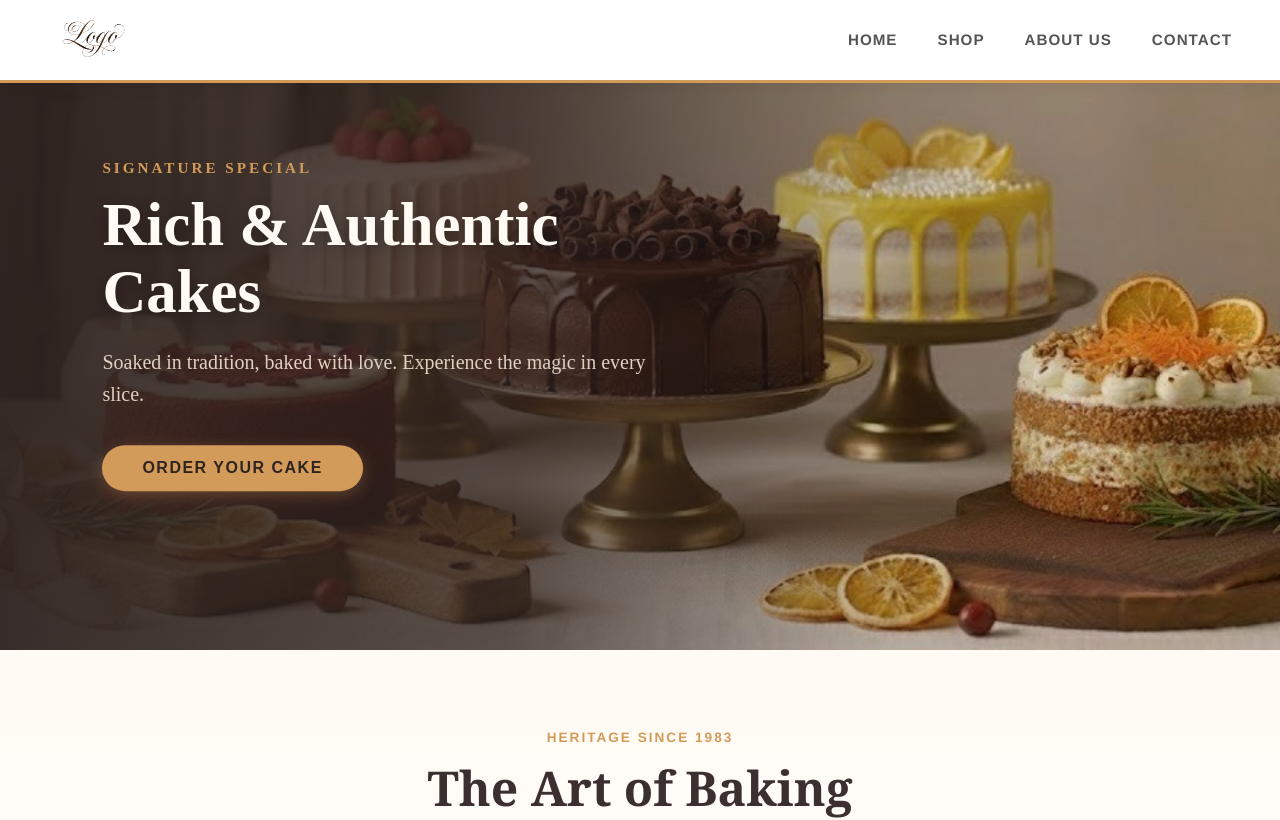
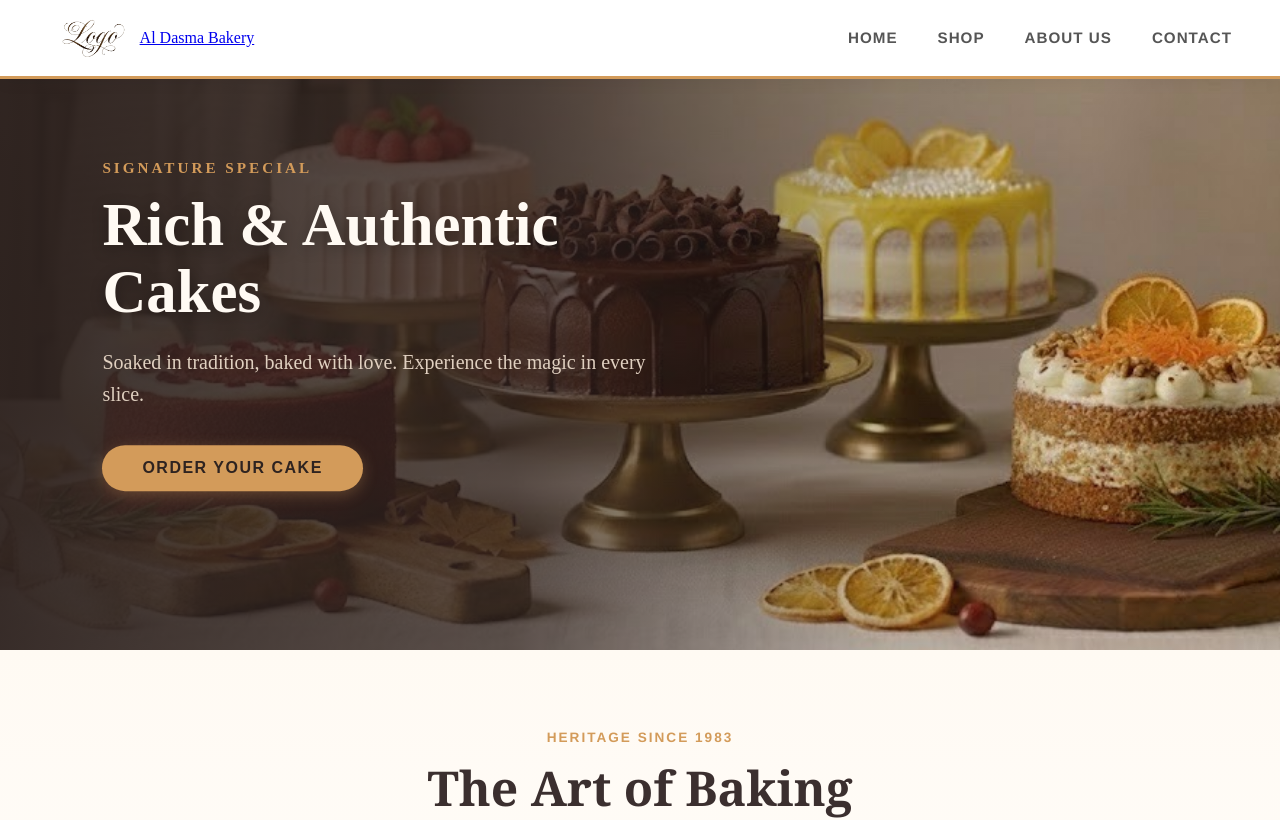
Before and after one commit to sld12345/Ecommerce_frontend, a React (Vite) app: page / in a window 1280 px wide. Shown: the top 820 px of the page. Built offline with nearby package versions, Linux system fonts and the light colour scheme; no server answers.

Commit message:
Update Navbar.jsx

```diff
--- a/src/components/Navbar.jsx
+++ b/src/components/Navbar.jsx
@@ -35,8 +35,9 @@ const Navbar = () => {
       <nav className="navbar">
         {/* LOGO */}
         <div className="logo">
-          <a href="/" onClick={(e) => { e.preventDefault(); scrollToSection('home'); }}>
+          <a href="/" className="logo" onClick={(e) => { e.preventDefault(); scrollToSection('home'); }}>
             <img src="/images/logo.png" alt="Logo" className="logo-img" />
+            <span class="bakery-name">Al Dasma Bakery</span>
           </a>
         </div>
 
```
